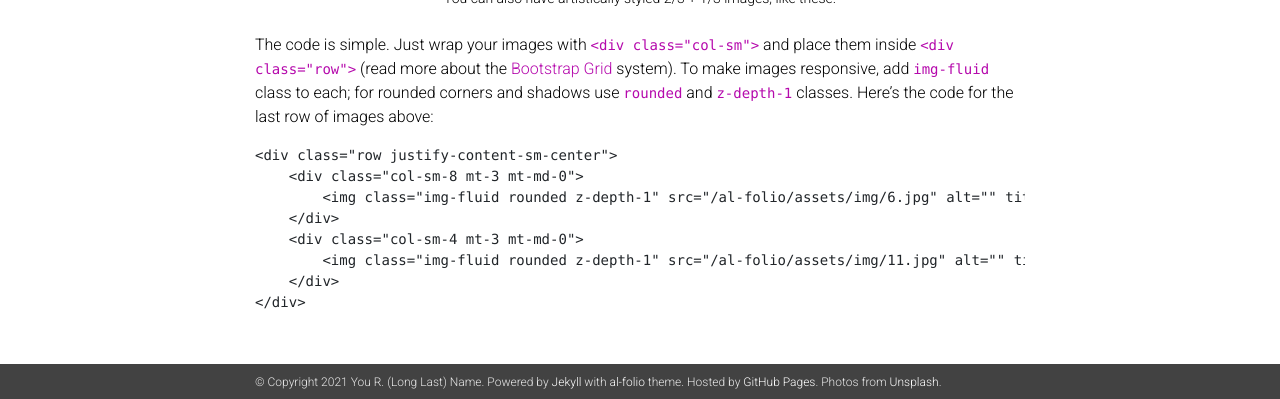
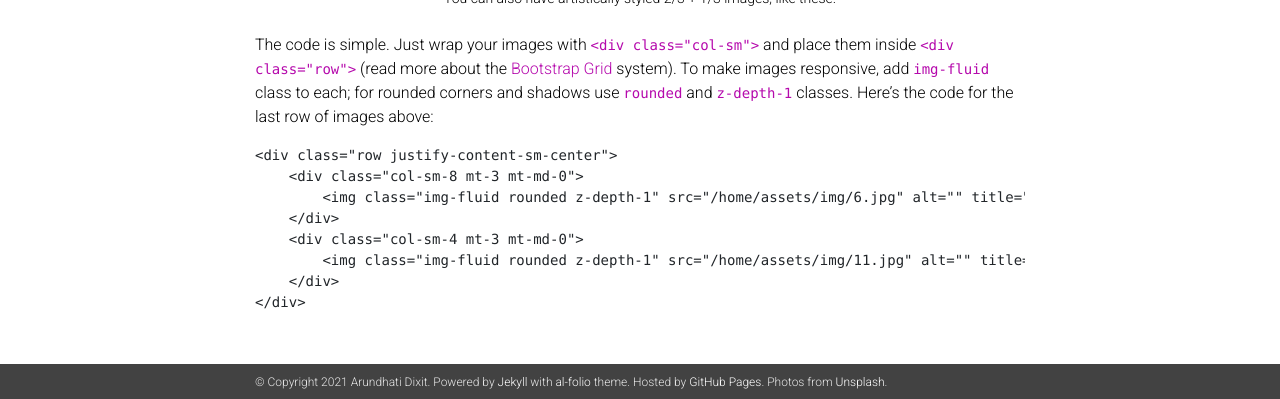
Before and after one commit to therundhati/temp, a Jekyll site: the page built from _projects/6_project.markdown, in a window 1280 px wide and 900 px high, scrolled down 1013 px, cut to the strip 501-900 px from the top of the window. Built offline with Jekyll 4.4.1, drawn with Linux system fonts in a browser that asks for light colours; nearby versions of some CDN libraries; a style sheet for code colours, icons or effects is not loaded; some of the changed text lies outside the part shown.

Commit message:
Update _config.yml

```diff
--- a/_config.yml
+++ b/_config.yml
@@ -2,11 +2,10 @@
 # Site settings
 # -----------------------------------------------------------------------------
 
-title: blank # the website title (if blank, full name will be used instead)
-first_name: You
-middle_name: R.
-last_name: (Long Last) Name
-email: you@example.com
+title: Arundhati Dixit # the website title (if blank, full name will be used instead)
+first_name: Arundhati
+last_name: Dixit
+email: arundhatidixit30@gmail.com
 description: > # the ">" symbol means to ignore newlines until "footer_text:"
   A simple, whitespace theme for academics. Based on [*folio](https://github.com/bogoli/-folio) design.
 footer_text: >
@@ -15,7 +14,7 @@ footer_text: >
   Photos from <a href="https://unsplash.com" target="_blank">Unsplash</a>.
 
 url:  # the base hostname & protocol for your site
-baseurl: /al-folio # the subpath of your site, e.g. /blog/
+baseurl: /home # the subpath of your site, e.g. /blog/
 last_updated: false # set to true if you want to display last updated in the footer
 
 # -----------------------------------------------------------------------------
@@ -39,20 +38,18 @@ og_image: # The site-wide (default for all links) Open Graph preview image
 # Social integration
 # -----------------------------------------------------------------------------
 
-github_username: # your GitHub user name
-twitter_username: # your Twitter handle
-linkedin_username: # your LinkedIn user name
+github_username: therundhati
+linkedin_username: Arundhati Dixit
 scholar_userid: # your Google Scholar ID
-orcid_id: # your ORCID ID
-medium_username: # your Medium username
-quora_username: # your Quora username
+instagram_username: therundhati
+instagram_username: syrup.n.spice
 publons_id: # your ID on Publons
 research_gate_profile: # your profile on ResearchGate
 blogger_url: # your blogger URL
 keybase_username: # your keybase user name
 
 contact_note: >
-  You can even add a little note about which of these is the best way to reach you.
+  Looking forward to connect :)
 
 google_analytics: UA-XXXXXXXXX # out your google-analytics code
 
@@ -60,8 +57,8 @@ google_analytics: UA-XXXXXXXXX # out your google-analytics code
 # Blog
 # -----------------------------------------------------------------------------
 
-blog_name: al-folio  # your blog must have a name for it to show up in the nav bar
-blog_description: a simple whitespace theme for academics
+blog_name: therundhati  # your blog must have a name for it to show up in the nav bar
+blog_description: Welcome to my Webpage!
 permalink: /blog/:year/:title/
 
 # Pagination
@@ -69,7 +66,7 @@ pagination:
   enabled: true
 
 # Comments
-disqus_shortname: al-folio # put your disqus shortname
+disqus_shortname: therundhati # put your disqus shortname
 
 # -----------------------------------------------------------------------------
 # Collections
```
